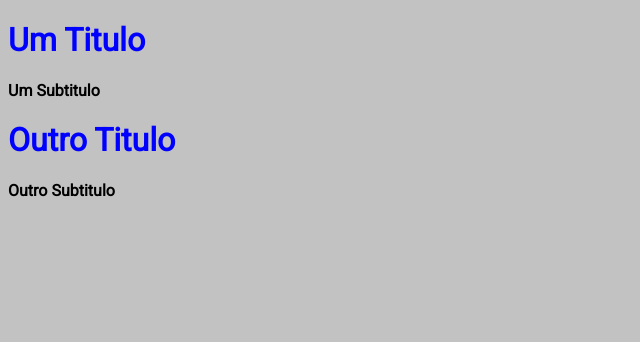
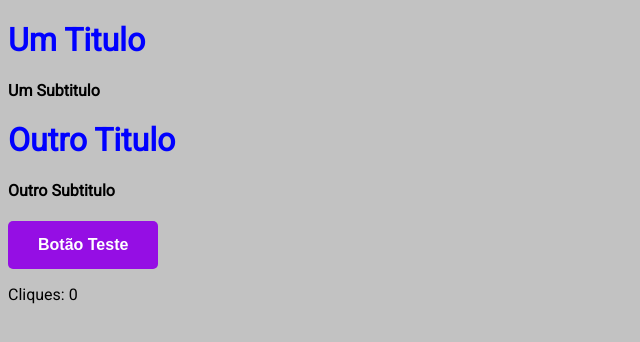
Before and after one commit to matheuspedrow/react-nextjs-exemplos, a Next.js app: page / in a window 1280 px wide. Shown: the top 342 px of the page, without its empty margins (0-640 px from the left). Built offline with nearby package versions, Linux system fonts and the light colour scheme.

Commit message:
Creado Use State

```diff
--- a/pages/index.jsx
+++ b/pages/index.jsx
@@ -1,8 +1,18 @@
+import { useState } from 'react'
 import Head from 'next/head'
 import Title from '../src/componentes/title/Title'
 import Subtitle from '../src/componentes/subtitle/Subtitle'
+import Button from '../src/componentes/button/Button'
+
 
 function HomePage () {
+  const [click, setClick] = useState(0)
+
+  const handleClick = () => {
+    console.log ("HANDLE CLICK")
+    setClick (click +1)
+  }
+
   return (
     <>
     <Head>
@@ -15,6 +25,11 @@
       <Subtitle text = "Um Subtitulo" />
       <Title>Outro Titulo</Title>
       <Subtitle text = "Outro Subtitulo" />
+      <Button onClick={handleClick}
+      >
+        Botão Teste
+      </Button>
+      <p>Cliques: {click}</p>
     </div>
     </>
   )
--- /dev/null
+++ b/src/componentes/button/Button.jsx
@@ -0,0 +1,15 @@
+import styles from './Button.module.css'
+
+function Button ({children, onClick}) {
+  return (
+    <button
+      className = {styles.button}
+      onClick={onClick}
+    >
+      { children }
+      </button>
+  )
+
+}
+
+export default Button
--- /dev/null
+++ b/src/componentes/button/Button.module.css
@@ -0,0 +1,17 @@
+.button {
+  background-color: #950ee4;
+  border: none;
+  color: white;
+  font-size: 16px;
+  font-weight: bold;
+  padding: 15px 30px;
+  border-radius: 5px;
+  cursor: pointer;
+
+  transition: all 0.5s;
+
+}
+
+.button:hover {
+  background-color: #b032f8
+}
```
